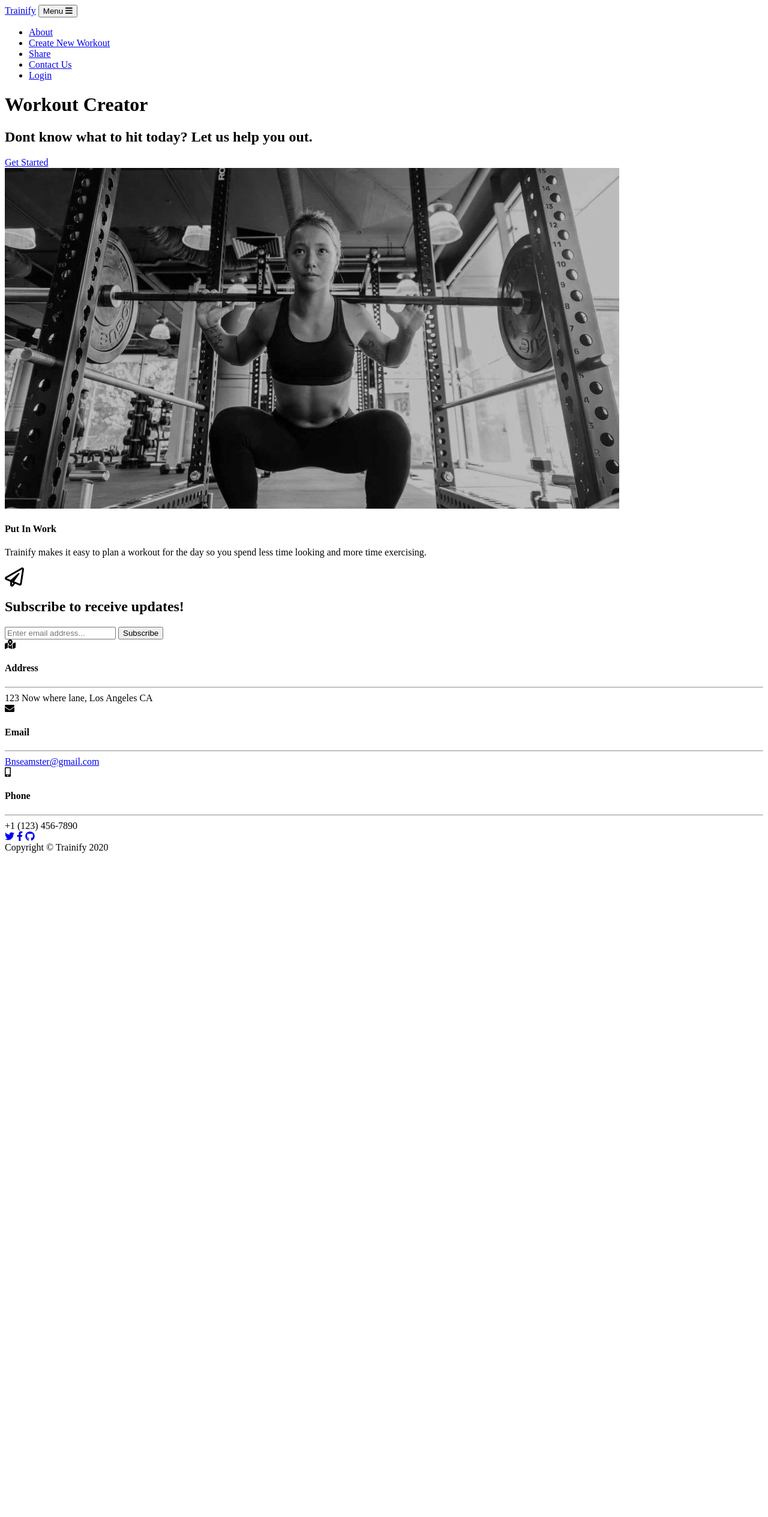
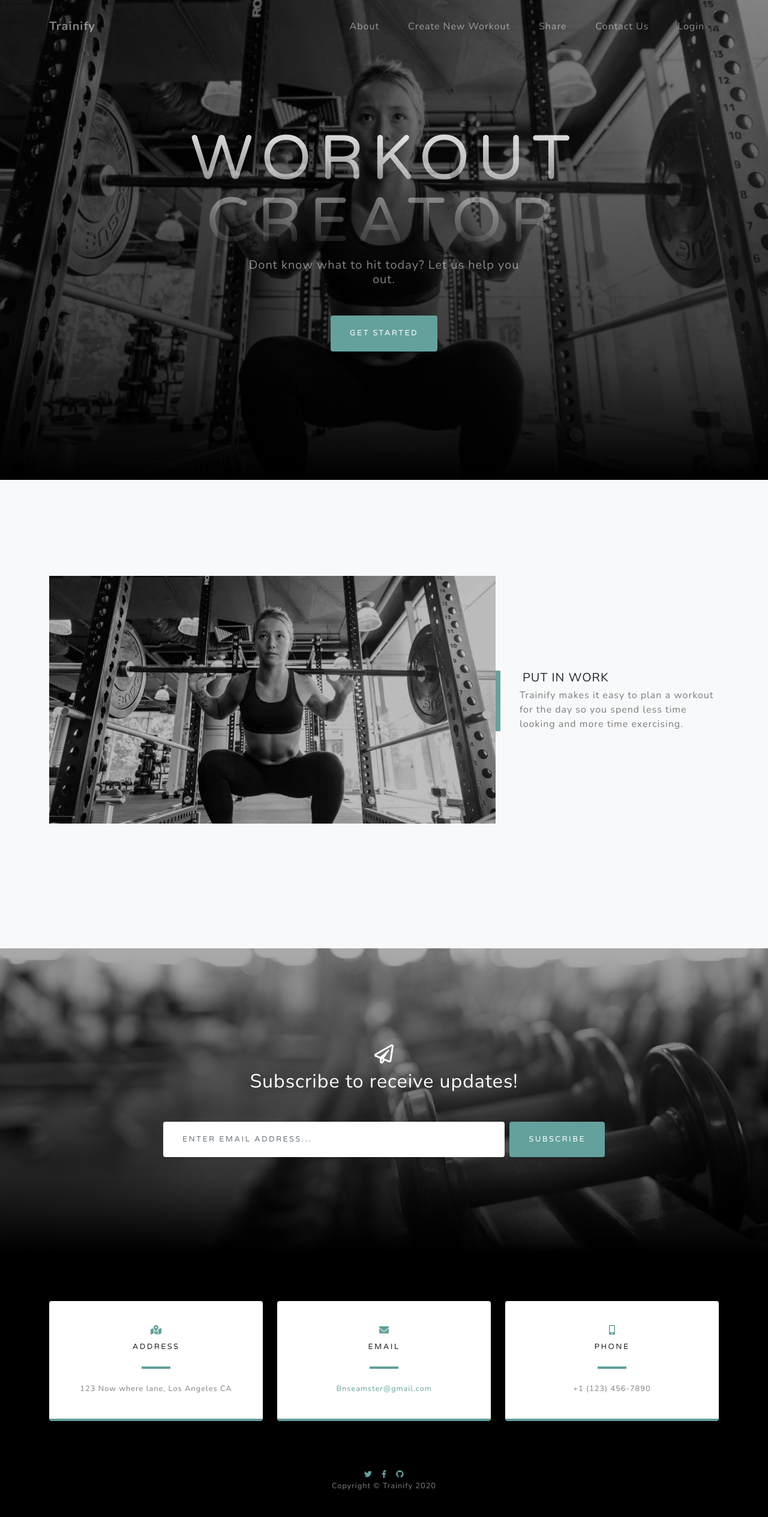
Before and after one commit to Bnseamster/trainify, a Django app: page / in a window 1280 px wide. Shown: the whole page at 60% size. Before the commit the page ends 1422 px from the top, so only its background shows below. Run offline with Django 3.2, Linux system fonts and the light colour scheme; some libraries are stand-ins or nearby versions.

Commit message:
Update layout.html

```diff
--- a/exercise/templates/exercise/layout.html
+++ b/exercise/templates/exercise/layout.html
@@ -10,12 +10,12 @@
         <!-- Font Awesome icons (free version)-->
         <script src="https://use.fontawesome.com/releases/v5.13.0/js/all.js" crossorigin="anonymous"></script>
         <!-- Google fonts-->
-        <link href="https://fonts.googleapis.com/css?family=Varela+Round" />
-        <link href="https://fonts.googleapis.com/css?family=Nunito:200,200i,300,300i,400,400i,600,600i,700,700i,800,800i,900,900i" />
+        <link href="https://fonts.googleapis.com/css?family=Varela+Round" rel="stylesheet" />
+        <link href="https://fonts.googleapis.com/css?family=Nunito:200,200i,300,300i,400,400i,600,600i,700,700i,800,800i,900,900i" rel="stylesheet" />
         <base href="/">
         <!-- Core theme CSS (includes Bootstrap)-->
-        <link href="{% static 'exercise/css/styles.css'  %}"  />
-        <link href="{% static 'exercise/css/customstyles.css'  %}"  />
+        <link href="{% static 'exercise/css/styles.css'  %}" rel="stylesheet" />
+        <link href="{% static 'exercise/css/customstyles.css'  %}" rel="stylesheet" />
         {% block head %}
         {% endblock %}
     </head>
@@ -60,9 +60,9 @@
         <!-- Third party plugin JS-->
         <script src="https://cdnjs.cloudflare.com/ajax/libs/jquery-easing/1.4.1/jquery.easing.min.js"></script>
         <!-- Core theme JS-->
-        <script src='{% static "/exercise/js/scripts.js" %}'></script>
-        <script src='{% static "/exercise/js/customscripts.js" %}'></script>
-        <script src='{% static "/exercise/js/timerlogic.js" %}'></script>
+        <script src='{% static "exercise/js/scripts.js" %}'></script>
+        <script src='{% static "exercise/js/customscripts.js" %}'></script>
+        <script src='{% static "exercise/js/timerlogic.js" %}'></script>
         <script src="https://cdn.jsdelivr.net/npm/handlebars@latest/dist/handlebars.js"></script>
     </body>
     <footer class="footer bg-black small text-center text-white-50">
```
